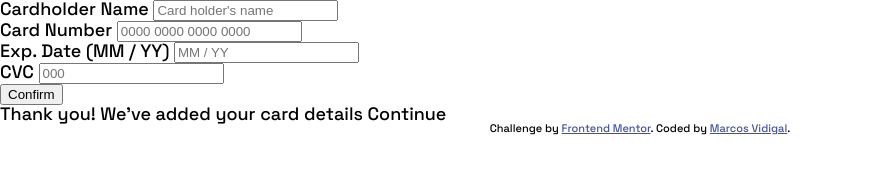
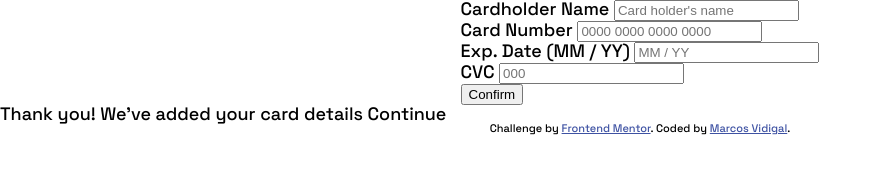
Before and after one commit to cacovidigal/cartao, a plain HTML site: page interactive-card-details-form-main/index.html in a window 1280 px wide. Shown: the whole page, without its empty margins (0-882 px from the left). Drawn offline with Linux system fonts and the light colour scheme.

Commit message:
css continuando

```diff
--- a/interactive-card-details-form-main/index.html
+++ b/interactive-card-details-form-main/index.html
@@ -1,8 +1,10 @@
 <!DOCTYPE html>
 <html lang="en">
+
 <head>
   <meta charset="UTF-8">
-  <meta name="viewport" content="width=device-width, initial-scale=1.0"> <!-- displays site properly based on user's device -->
+  <meta name="viewport" content="width=device-width, initial-scale=1.0">
+  <!-- displays site properly based on user's device -->
 
   <link rel="icon" type="image/png" sizes="32x32" href="./images/favicon-32x32.png">
   <link rel="stylesheet" href="reset.css">
@@ -15,12 +17,20 @@
 
   <!-- Feel free to remove these styles or customise in your own stylesheet 👍 -->
   <style>
-    .attribution { font-size: 11px; text-align: center; }
-    .attribution a { color: hsl(228, 45%, 44%); }
+    .attribution {
+      font-size: 11px;
+      text-align: center;
+    }
+
+    .attribution a {
+      color: hsl(228, 45%, 44%);
+    }
   </style>
 </head>
+
 <body>
 
+  <div class="card_conteiner">
     <form action="http://127.0.0.1:5500/interactive-card-details-form-main/index.html">
       <p>
         <label>Cardholder Name</label>
@@ -42,11 +52,8 @@
         <input type="button" value="Confirm">
       </p>
 
-
-
-
-
     </form>
+  </div>
 
   <!--
 
@@ -91,4 +98,5 @@
     Coded by <a href="#">Marcos Vidigal</a>.
   </div>
 </body>
+
 </html>
--- a/interactive-card-details-form-main/style.css
+++ b/interactive-card-details-form-main/style.css
@@ -3,3 +3,10 @@ body{
     font-family: 500;
     font-family: 'Space Grotesk', sans-serif;
 }
+
+.card_conteiner{
+    display: flex;
+    align-items: center;
+    justify-content: space-around;
+
+}
```
Lines whose indentation alone changed are shown as unchanged.
